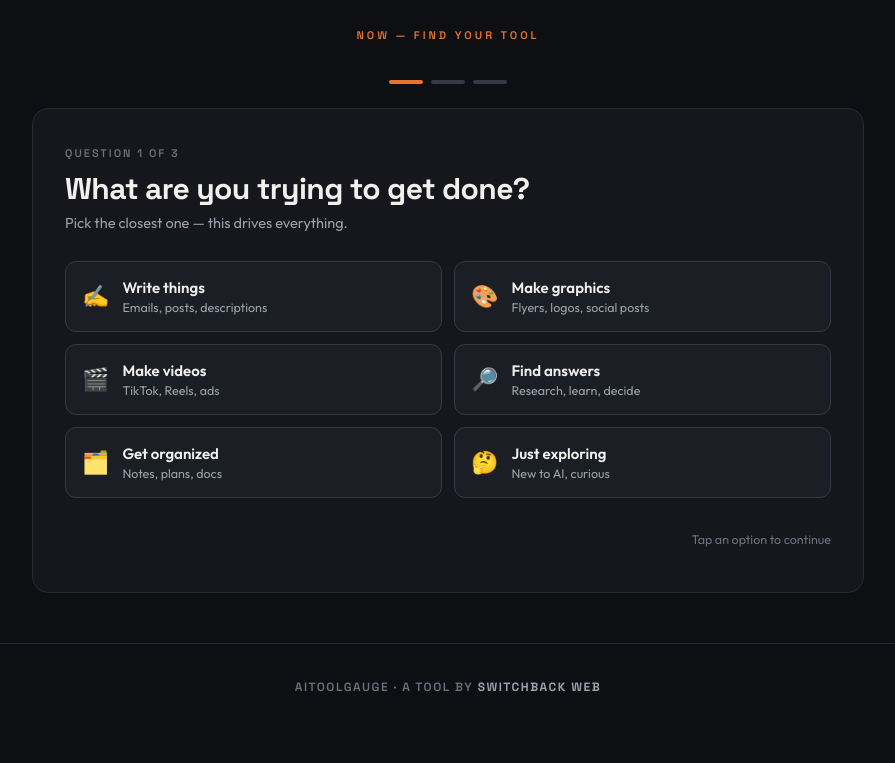
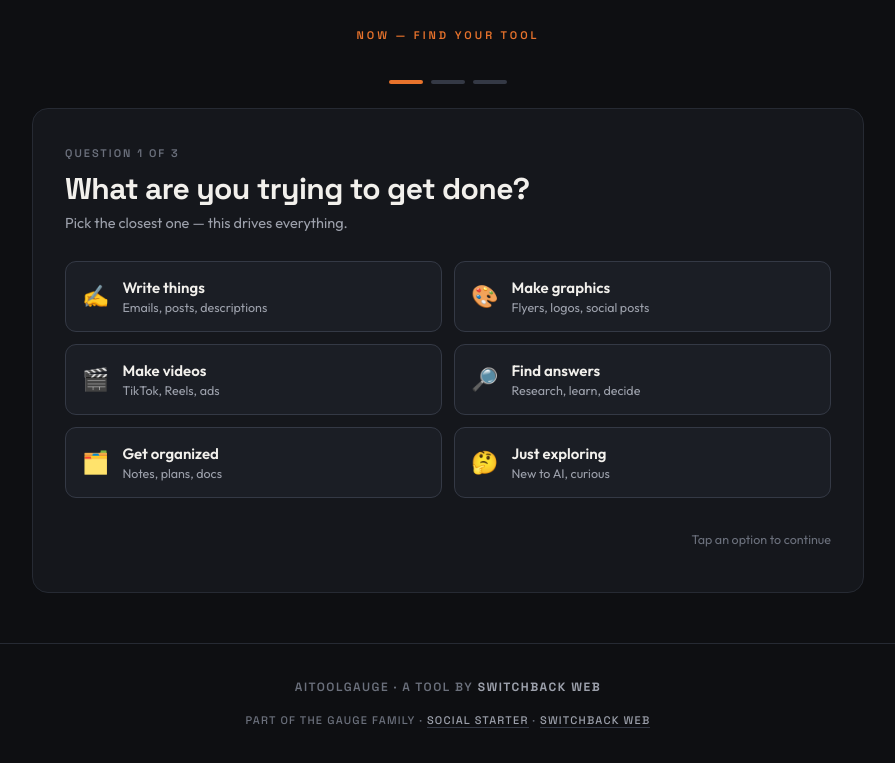
Before and after one commit to bikesplusjb-crypto/aitoolgauge, a plain HTML site: page index.html in a window 1280 px wide. Shown: the part 2746-3509 px from the top of the page, without its empty margins (192-1087 px from the left). Before the commit the page ends 3476 px from the top, so only its background shows below. Drawn offline with Linux system fonts and the light colour scheme.

Commit message:
Update index.html

```diff
--- a/index.html
+++ b/index.html
@@ -300,6 +300,11 @@ footer .fbrand b{color:var(--text-2);}
 
 <footer>
   <div class="fbrand">AIToolGauge · a tool by <b>Switchback Web</b></div>
+  <div style="margin-top:16px;font-family:var(--f-display);font-size:11px;letter-spacing:1.2px;text-transform:uppercase;color:var(--text-3);">
+    Part of the Gauge family ·
+    <a href="https://www.socialmediagauge.com" target="_blank" rel="noopener" style="color:var(--text-2);text-decoration:none;border-bottom:1px solid var(--line-2);">Social Starter</a> ·
+    <a href="https://www.switchbackwebco.com/" target="_top" style="color:var(--text-2);text-decoration:none;border-bottom:1px solid var(--line-2);">Switchback Web</a>
+  </div>
 </footer>
 
 <script>
```
